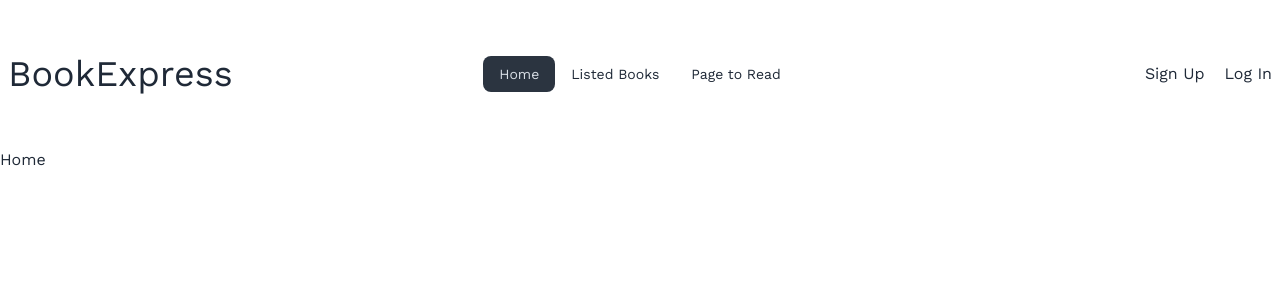
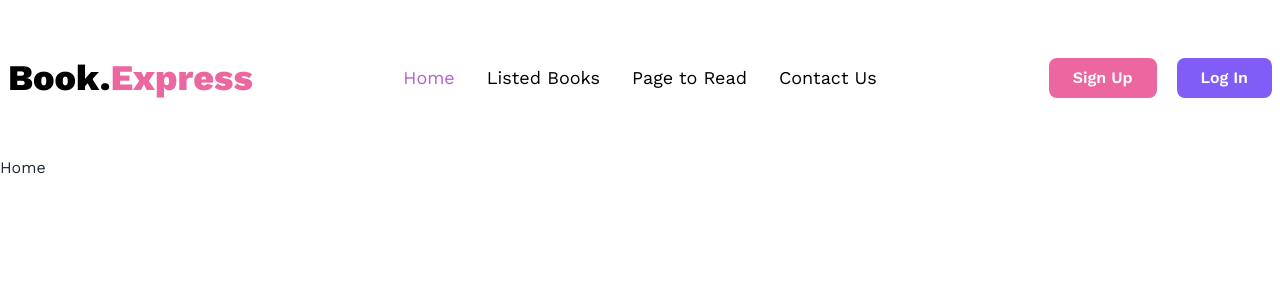
Before and after one commit to mdselimme/Book-Express-React-Website, a React (Vite) app: page / in a window 1280 px wide. Shown: the top 300 px of the page. Built offline with nearby package versions, Linux system fonts and the light colour scheme.

Commit message:
add-Contact-us

```diff
--- /dev/null
+++ b/src/components/ContactUs/ContactUs.jsx
@@ -0,0 +1,11 @@
+
+
+const ContactUs = () => {
+    return (
+        <div>
+            <h1>Coutact Us</h1>
+        </div>
+    );
+};
+
+export default ContactUs;
--- /dev/null
+++ b/src/components/Header/Header.css
@@ -0,0 +1,6 @@
+.active{
+    background: -webkit-linear-gradient(#EC669F, #7F5DF6);
+    background-clip: text;
+    -webkit-background-clip: text;
+  -webkit-text-fill-color: transparent;
+}
--- a/src/components/Header/Header.jsx
+++ b/src/components/Header/Header.jsx
@@ -1,4 +1,5 @@
 import { Link, NavLink } from "react-router-dom";
+import "./Header.css";
 
 
 const Header = () => {
@@ -25,34 +26,37 @@ const Header = () => {
                     tabIndex={0}
                     className="menu menu-sm dropdown-content bg-base-100 rounded-box z-[1] mt-3 w-52 p-2 shadow">
                     <li>
-                        <NavLink to={'/'}>Home</NavLink>
+                        <NavLink className="text-lg font-medium text-[#010001] hover:text-[#000000] hover:bg-none" to={'/'}>Home</NavLink>
                     </li>
                     <li>
-                        <NavLink to={'/listedbooks'}>Listed Books</NavLink>
+                        <NavLink className="text-lg font-medium text-[#010001] hover:text-[#000000] hover:bg-none" to={'/listedbooks'}>Listed Books</NavLink>
                     </li>
                     <li>
-                        <NavLink to={'/pagetoread'}>Page to Read</NavLink>
+                        <NavLink className="text-lg font-medium text-[#010001] hover:text-[#000000] hover:bg-none" to={'/pagetoread'}>Page to Read</NavLink>
                     </li>
                 </ul>
                 </div>
-                <Link to={'/'} className="text-2xl lg:text-4xl">Book<span>Express</span></Link>
+                <Link to={'/'} className="text-2xl lg:text-4xl text-[#010001] font-extrabold">Book.<span className="text-[#EC669F]">Express</span></Link>
             </div>
             <div className="navbar-center hidden lg:flex">
                 <ul className="menu menu-horizontal px-1">
                 <li>
-                        <NavLink to={'/'}>Home</NavLink>
+                        <NavLink className="text-lg font-normal text-[#010001] hover:text-[#000000] hover:bg-none" to={'/'}>Home</NavLink>
                     </li>
                     <li>
-                        <NavLink to={'/listedbooks'}>Listed Books</NavLink>
+                        <NavLink className="text-lg font-normal text-[#010001] hover:text-[#000000] hover:bg-none" to={'/listedbooks'}>Listed Books</NavLink>
                     </li>
                     <li>
-                        <NavLink to={'/pagetoread'}>Page to Read</NavLink>
+                        <NavLink className="text-lg font-normal text-[#010001] hover:text-[#000000] hover:bg-none" to={'/pagetoread'}>Page to Read</NavLink>
+                    </li>
+                    <li>
+                        <NavLink className="text-lg font-normal text-[#010001] hover:text-[#000000] hover:bg-none" to={'/contactus'}>Contact Us</NavLink>
                     </li>
                 </ul>
             </div>
             <div className="navbar-end">
-                <Link className="mr-5">Sign Up</Link>
-                <Link>Log In</Link>
+                <Link className="mr-5 bg-[#EC669F] text-white py-2 rounded-lg px-6 font-semibold">Sign Up</Link>
+                <Link className="bg-[#7F5DF6] text-white py-2 rounded-lg px-6 font-semibold">Log In</Link>
             </div>
             </div>
         </div>
```
